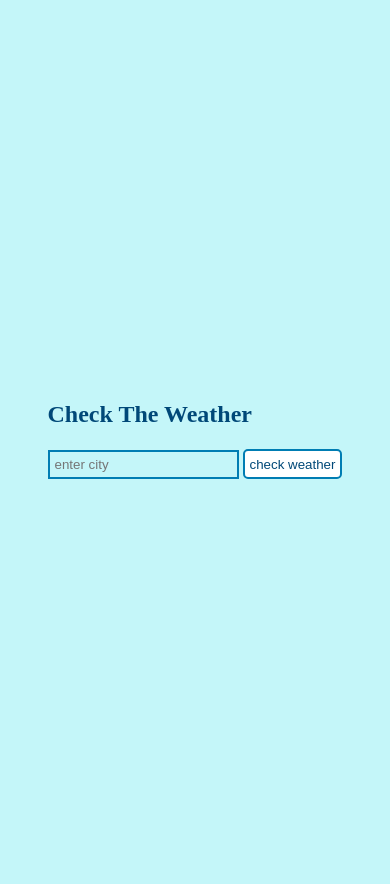
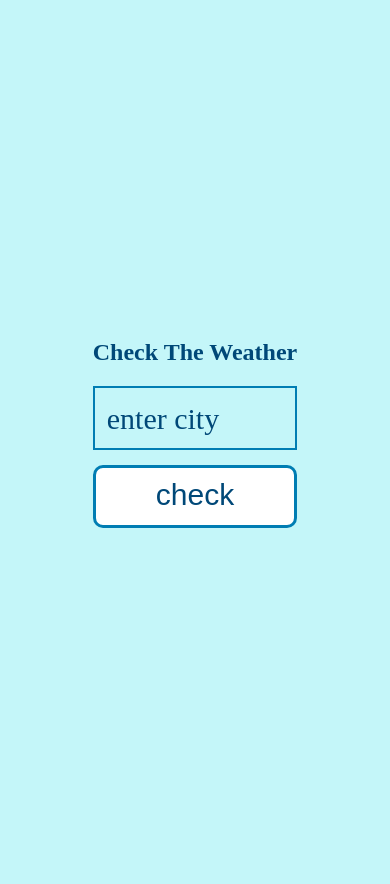
Before and after one commit to monicakrystal/weatherapp, a Flask app: page / in a window 390 px wide. Before the commit the page ends 479 px from the top, so only its background shows below. Run offline with Flask 3, Linux system fonts and the light colour scheme.

Commit message:
added an endpoint added an html template

```diff
--- a/app.py
+++ b/app.py
@@ -1,25 +1,53 @@
 import requests
+import os
 from flask import Flask, request, render_template
 
-app = Flask(__name__)
+app = Flask(__name__) # is the first page always called this?
 
-api_key = '1e832c3fb8f1f922610f136fab1f1056'
-base_url = f'http://api.weatherstack.com/current?access_key={api_key}&query='
+api_key = os.getenv('API_KEY')
+base_url = f'http://api.weatherstack.com/current?access_key={api_key}&query=' # what is the f?
 
+# does this have to be here or can it be after ?
 def celsius_to_fahrenheit(celsius):
     return (celsius * 9/5) + 32
+
 
 @app.route('/', methods=['GET', 'POST'])
 def index():
     weather = ""
     city = ""
+    photos = []
+    description = ""
+
     if request.method == 'POST':
         city = request.form['city']
         response = requests.get(base_url + city)
         weather_celsius = response.json()['current']['temperature']
         weather_fahrenheit = celsius_to_fahrenheit(weather_celsius)
-        weather = f"{weather_celsius}°C / {weather_fahrenheit}°F"
-    return render_template("index.html", city=city, weather=weather)
+        description = response.json()['current']['weather_descriptions'][0]
+        weather = f"{weather_fahrenheit}°F"
+        photos = get_weather_images(description)
+    return render_template("index.html", city=city, weather=weather, photos=photos, description=description)
+
+def get_weather_images(description):
+    if description == 'Partly cloudy':
+        return ["<span style='font-size:100px;'>&#9925;</span>"]
+    elif description == 'Clear' or 'Sunny' in description:
+        return ["<span style='font-size:100px;'>&#127774;</span>"]
+    elif 'rain' in description.lower():
+        return ["<span style='font-size:100px;'>&#9748;</span>"]
+    elif 'mist' in description.lower() or 'Fog' in description.lower() or 'haze' in description.lower():
+        return ["<span style='font-size:100px;'>&#127787;</span>"]
+    elif 'overcast' in description.lower():
+        return ["<span style='font-size:100px;'>&#127787;</span>"]
+    elif 'snow' in description.lower():
+        return ["<span style='font-size:100px;'>&#9924;</span>"]
+    elif 'cloudy' in description.lower():
+        return ["<span style='font-size:100px;'>&#9925;</span>"]
+    else:
+        return ["image_default.jpg"]
+
+
 
 if __name__ == '__main__':
     app.run(debug=True)
--- a/static/style.css
+++ b/static/style.css
@@ -1,5 +1,9 @@
-*{
+* {
   color: #004878;
+  margin: 0;
+  margin-bottom: 20px;
+  padding: 0;
+  box-sizing: border-box;
 }
 
 body {
@@ -10,28 +14,85 @@ body {
  background: #c4f6f9;
 }
 
+#weather-app {
+  width: 50%;
+}
 
-#submit-city {
-  height: 30px;
-  color: #004878;
-  background: white;
-  padding: 5px;
+img {
+    border: 2px solid #007db3;
+    border-radius: 10px;
+}
+
+ form {
+    position: relative;
+    height: 80px;
+    line-height: 80px;
+}
+
+#label {
+    position: absolute;
+    margin: -11px 10px;
+    padding: 4px;
+    font-size: 30px;
+    background-color: #c4f6f9;;
+    transition: 0.2s ease;
+}
+
+input {
+  position: absolute;
+  max-width: 280px;
+  outline: none;
+  font-size: 30px;
+  padding: 5px 20px;
+  line-height: 50px;
+  background: transparent;
   border: 2px solid #007db3;
-  cursor: pointer;
-  border-radius: 5px;
+  transition: 0.1s ease;
+  z-index: 1111;
 
 }
 
-#submit-city:hover {
-  background: #004878;
-  color: white;
+
+input:focus + #label,
+input:valid + #label {
+  height: 30px;
+  line-height: 30px;
+  padding: 0 5px;
+  font-size: 30px;
+  transform: translate(0px, -4px) scale(0.88);
+  z-index: 1111;
 }
 
-#city-input {
-  height: 15px;
-  padding: 5px;
-  border: 2px solid #007db3;
-  background: transparent;
-  outline: none;
 
+#submit-city {
+  color: #004878;
+  background: white;
+  padding: 10px 5px 13px;
+  font-size: 30px;
+  border: 3px solid #007db3;
+  cursor: pointer;
+  border-radius: 10px;
+  position: absolute;
+  left: 140%;
+  top: -1%;
 }
+
+#submit-city:hover {
+  background: #00FFFF;
+  color: #004878;
+}
+
+@media screen and (max-width: 600px) {
+    /* Adjust styles for screens with a width of 600px or less */
+    input, #submit-city {
+        width: 100%;
+        left: 0;
+    }
+
+    input {
+    font-size: 20px;}
+
+    #submit-city {
+    margin-top: 80px;
+    }
+}
--- a/templates/index.html
+++ b/templates/index.html
@@ -10,6 +10,12 @@
 
     <h2>Check The Weather </h2>
 
+      {% for content in photos %}
+            {{ content | safe }} {# Render HTML tags safely #}
+        {% endfor %}
+
+        <h2 id="description"> {{description}} </h2>
+
     <h2 id="selected-city-weather"> {{weather}} </h2>
 
     <h1 id="selected-city"> {{city}}</h1>
@@ -17,8 +23,9 @@
 
     <form id="form" method="post">
         <div id="city-input-container">
-        <input id="city-input" type="text" name="city" placeholder="enter city" required>
-        <button id="submit-city" type="submit" value="check weather">check weather</button>
+            <input id="city-input" type="text" name="city" required>
+            <label id="label">enter city</label>
+            <button id="submit-city" type="submit" value="check weather">check</button>
         </div>
     </form>
 
```
